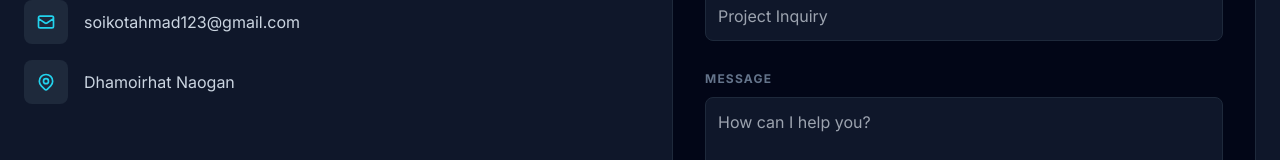
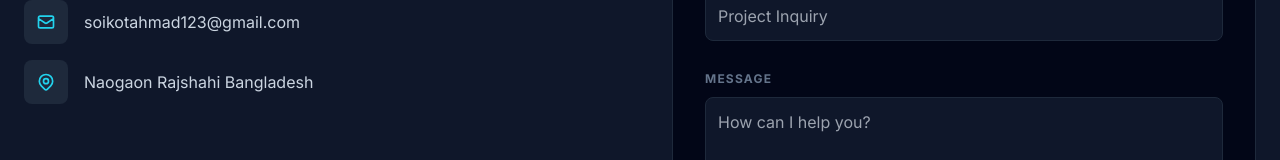
Before and after one commit to soikotahmadhamza/soikotahmad, a React (Vite) app: page / in a window 1280 px wide. Shown: the part 2951-3111 px from the top of the page. Built offline with nearby package versions, Linux system fonts and the light colour scheme.

Commit message:
Change contact name to 'Naogaon Rajshahi Bangladesh'
Updated contact information displayed in the component.

```diff
--- a/components/Contact.tsx
+++ b/components/Contact.tsx
@@ -26,7 +26,7 @@ const Contact: React.FC = () => {
                 <div className="p-3 bg-slate-800 rounded-lg">
                   <svg className="w-5 h-5 text-cyan-400" fill="none" stroke="currentColor" viewBox="0 0 24 24"><path strokeLinecap="round" strokeLinejoin="round" strokeWidth={2} d="M17.657 16.657L13.414 20.9a1.998 1.998 0 01-2.827 0l-4.244-4.243a8 8 0 1111.314 0z" /><path strokeLinecap="round" strokeLinejoin="round" strokeWidth={2} d="M15 11a3 3 0 11-6 0 3 3 0 016 0z" /></svg>
                 </div>
-                <span>Dhamoirhat Naogan</span>
+                <span>Naogaon Rajshahi Bangladesh</span>
               </div>
             </div>
           </div>
```
